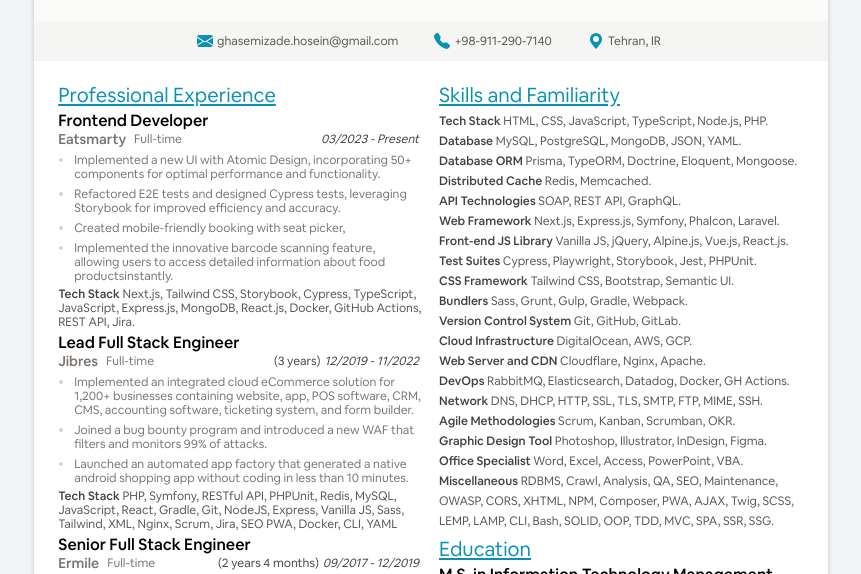
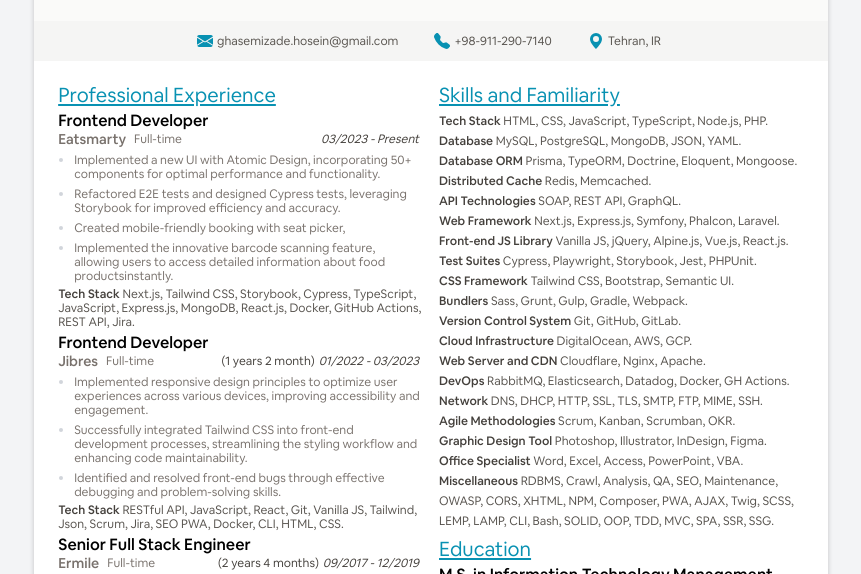
Before and after one commit to ghasemizade/resume, a website: page index.html in a window 1280 px wide. Shown: the part 169-743 px from the top of the page, without its empty margins (209-1070 px from the left). Drawn offline with Linux system fonts and the light colour scheme.

Commit message:
update jibres section

```diff
--- a/index.html
+++ b/index.html
@@ -205,7 +205,7 @@
 
           <section class="mb-1" itemscope itemtype="https://schema.org/Organization">
             <h3 class="font-light text-base leading-5">
-              Lead Full Stack Engineer
+              Frontend Developer
             </h3>
             <div class="flex items-center">
               <h4 class="flex items-center font-light text-sm leading-4">
@@ -220,33 +220,29 @@
                   IR
                 </div>
               </div>
-              <div class="text-xs text-stone-700">(3 years)</div>
+              <div class="text-xs text-stone-700">(1 years 2 month)</div>
               <div class="flex items-center text-xs">
                 <div dir="ltr" class="text-stone-700 text-xs italic px-1">
-                  <time datetime="2019-12-06">12/2019</time> -
-                  <time datetime="2022-11">11/2022</time>
+                  <time datetime="2019-12-06">01/2022</time> -
+                  <time datetime="2022-11">03/2023</time>
                 </div>
               </div>
             </div>
             <ul class="list-disc list-outside leading-[14px] text-xs text-gray-300 ml-4" itemprop="description">
               <li>
                 <span class="text-stone-500 mt-1.5 block">
-                  Implemented an integrated cloud eCommerce solution for
-                  1,200+ businesses containing website, app, POS software,
-                  CRM, CMS, accounting software, ticketing system, and form
-                  builder.
+                  Implemented responsive design principles to optimize user experiences across various devices, improving accessibility and engagement.
                 </span>
               </li>
               <li>
                 <span class="text-stone-500 mt-1.5 block">
-                  Joined a bug bounty program and introduced a new WAF that
-                  filters and monitors 99% of attacks.
+                  Successfully integrated Tailwind CSS into front-end development processes, streamlining the styling workflow and
+                  enhancing code maintainability.
                 </span>
               </li>
               <li>
                 <span class="text-stone-500 mt-1.5 block">
-                  Launched an automated app factory that generated a native
-                  android shopping app without coding in less than 10 minutes.
+                  Identified and resolved front-end bugs through effective debugging and problem-solving skills.
                 </span>
               </li>
             </ul>
@@ -254,21 +250,18 @@
               <h3 class="font-light inline-block text-stone-700">
                 Tech Stack
               </h3>
-              <span>PHP</span>, <span> Symfony</span>,
-              <span>RESTful API</span>, <span>PHPUnit</span>,
-              <span>Redis</span>, <span>MySQL</span>,
+              <span>RESTful API</span>,
 
               <span>JavaScript</span>, <span>React</span>,
-              <span>Gradle</span>, <span>Git</span>, <span>NodeJS</span>,
-              <span>Express</span>, <span>Vanilla JS</span>,
+              <span>Git</span>,
+              <span>Vanilla JS</span>,
 
-              <span>Sass</span>, <span>Tailwind</span>, <span>XML</span>,
-              <span>Nginx</span>,
+              <span>Tailwind</span>, <span>Json</span>,
 
               <span>Scrum</span>, <span>Jira</span>, <span>SEO</span>
               <span>PWA</span>, <span>Docker</span>, <span>CLI</span>,
 
-              <span>YAML</span>
+              <span>HTML</span>, <span>CSS</span>.
             </div>
           </section>
 
```
